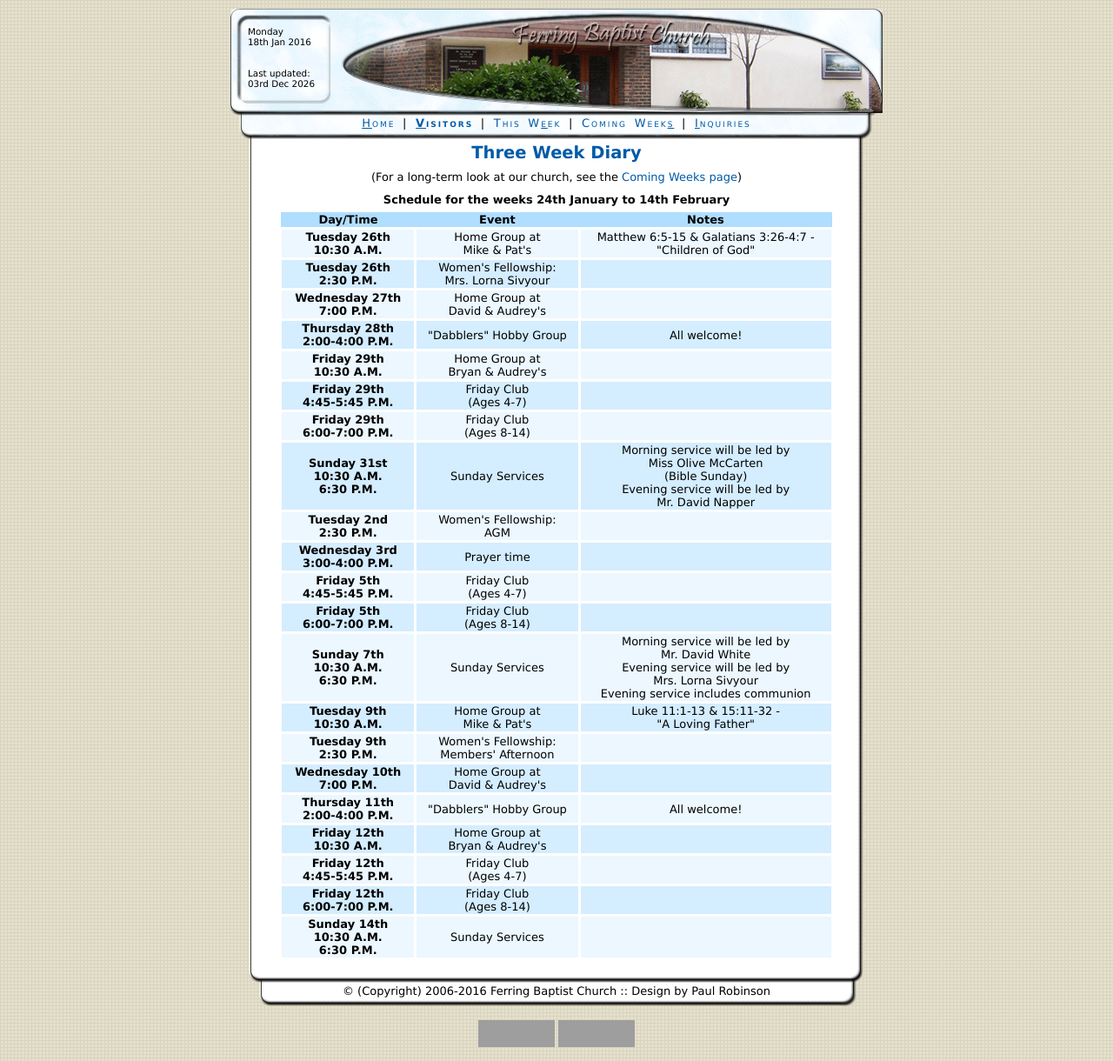
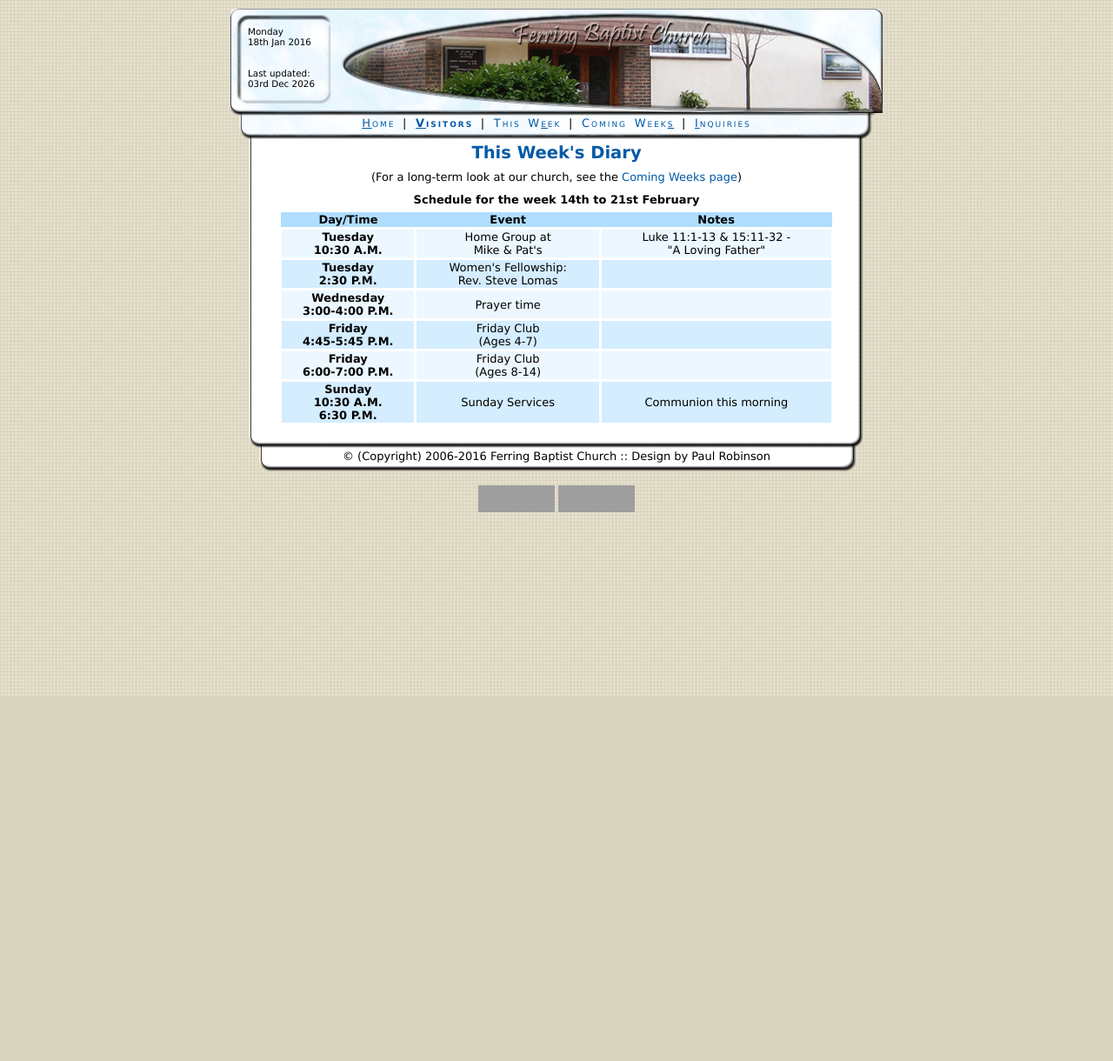
Before and after one commit to paulrr88/church, a PHP site: page /church/diary.php in a window 1280 px wide. Shown: the whole page at 87% size. After the commit the page ends 800 px from the top, so only its background shows below. Run offline with PHP 8.4, Linux system fonts and the light colour scheme; grey boxes are pictures that could not be loaded.

Commit message:
Diary update

```diff
--- a/diary.php
+++ b/diary.php
@@ -2,11 +2,11 @@
 
 <?php include("header.php"); ?>
 			<div id="content">
-				<h1>Three Week Diary</h1>
+				<h1>This Week's Diary</h1>
 
 				<p class="centre">(For a long-term look at our church, see the <a href="upcoming.php">Coming Weeks page</a>)</p>
 
-				<p class="centre"><strong>Schedule for the weeks 24th January to 14th February</strong></p>
+				<p class="centre"><strong>Schedule for the week 14th to 21st February</strong></p>
 
 				<table class="styled" summary="Schedule for events in the coming week(s)">
 					<thead>
@@ -18,117 +18,34 @@
 					</thead>
 					<tbody>
 						<tr class="odd">
-							<th scope="row">Tuesday 26th<br /> 10:30 A.M.</th>
+							<th scope="row">Tuesday<br /> 10:30 A.M.</th>
 							<td>Home Group at<br />Mike &amp; Pat's</td>
-							<td>Matthew 6:5-15 &amp; Galatians 3:26-4:7 - <br />"Children of God"</td>
+							<td>Luke 11:1-13 &amp; 15:11-32 - <br />"A Loving Father"</td>
 						</tr>
                          <tr>
-							<th scope="row">Tuesday 26th<br />2:30 P.M.</th>
-							<td>Women's Fellowship:<br />Mrs. Lorna Sivyour</td>
+							<th scope="row">Tuesday<br />2:30 P.M.</th>
+							<td>Women's Fellowship:<br />Rev. Steve Lomas</td>
 							<td></td>
 						</tr>
 						<tr class="odd">
-							<th scope="row">Wednesday 27th<br />7:00 P.M.</th>
-							<td>Home Group at<br />David &amp; Audrey's</td>
+							<th scope="row">Wednesday<br />3:00-4:00 P.M.</th>
+							<td>Prayer time</td>
 							<td></td>
 						</tr>
 						<tr>
-							<th scope="row">Thursday 28th<br />2:00-4:00 P.M.</th>
-							<td>"Dabblers" Hobby Group</td>
-							<td>All welcome!</td>
-						</tr>
-						<tr class="odd">
-							<th scope="row">Friday 29th<br />10:30 A.M.</th>
-							<td>Home Group at<br />Bryan &amp; Audrey's</td>
-							<td></td>
-						</tr>
-						<tr>
-							<th scope="row">Friday 29th<br />4:45-5:45 P.M.</th>
+							<th scope="row">Friday<br />4:45-5:45 P.M.</th>
 							<td>Friday Club<br />(Ages 4-7)</td>
 							<td></td>
 						</tr>
 						<tr class="odd">
-							<th scope="row">Friday 29th<br />6:00-7:00 P.M.</th>
+							<th scope="row">Friday<br />6:00-7:00 P.M.</th>
 							<td>Friday Club<br />(Ages 8-14)</td>
 							<td></td>
 						</tr>
 						<tr>
-							<th scope="row">Sunday 31st<br />10:30 A.M.<br />6:30 P.M.</th>
+							<th scope="row">Sunday<br />10:30 A.M.<br />6:30 P.M.</th>
 							<td>Sunday Services</td>
-							<td>Morning service will be led by<br />
-								Miss Olive McCarten<br />
-								(Bible Sunday)<br />
-								Evening service will be led by<br />
-								Mr. David Napper</td>
-						</tr>
-						<tr class="odd">
-							<th scope="row">Tuesday 2nd<br />2:30 P.M.</th>
-							<td>Women's Fellowship:<br />AGM</td>
-							<td></td>
-						</tr>
-						<tr>
-							<th scope="row">Wednesday 3rd<br />3:00-4:00 P.M.</th>
-							<td>Prayer time</td>
-							<td></td>
-						</tr>
-						<tr class="odd">
-							<th scope="row">Friday 5th<br />4:45-5:45 P.M.</th>
-							<td>Friday Club<br />(Ages 4-7)</td>
-							<td></td>
-						</tr>
-						<tr>
-							<th scope="row">Friday 5th<br />6:00-7:00 P.M.</th>
-							<td>Friday Club<br />(Ages 8-14)</td>
-							<td></td>
-						</tr>
-						<tr class="odd">
-							<th scope="row">Sunday 7th<br />10:30 A.M.<br />6:30 P.M.</th>
-							<td>Sunday Services</td>
-							<td>Morning service will be led by<br />
-								Mr. David White<br />
-								Evening service will be led by<br />
-								Mrs. Lorna Sivyour<br />
-								Evening service includes communion</td>
-						</tr>
-						<tr>
-							<th scope="row">Tuesday 9th<br /> 10:30 A.M.</th>
-							<td>Home Group at<br />Mike &amp; Pat's</td>
-							<td>Luke 11:1-13 &amp; 15:11-32 - <br />"A Loving Father"</td>
-						</tr>
-            <tr class="odd">
-							<th scope="row">Tuesday 9th<br />2:30 P.M.</th>
-							<td>Women's Fellowship:<br />Members' Afternoon</td>
-							<td></td>
-						</tr>
-						<tr>
-							<th scope="row">Wednesday 10th<br />7:00 P.M.</th>
-							<td>Home Group at<br />David &amp; Audrey's</td>
-							<td></td>
-						</tr>
-						<tr class="odd">
-							<th scope="row">Thursday 11th<br />2:00-4:00 P.M.</th>
-							<td>"Dabblers" Hobby Group</td>
-							<td>All welcome!</td>
-						</tr>
-						<tr>
-							<th scope="row">Friday 12th<br />10:30 A.M.</th>
-							<td>Home Group at<br />Bryan &amp; Audrey's</td>
-							<td></td>
-						</tr>
-						<tr class="odd">
-							<th scope="row">Friday 12th<br />4:45-5:45 P.M.</th>
-							<td>Friday Club<br />(Ages 4-7)</td>
-							<td></td>
-						</tr>
-						<tr>
-							<th scope="row">Friday 12th<br />6:00-7:00 P.M.</th>
-							<td>Friday Club<br />(Ages 8-14)</td>
-							<td></td>
-						</tr>
-						<tr class="odd">
-							<th scope="row">Sunday 14th<br />10:30 A.M.<br />6:30 P.M.</th>
-							<td>Sunday Services</td>
-							<td></td>
+							<td>Communion this morning</td>
 						</tr>
 					</tbody>
 				</table>
--- a/index.php
+++ b/index.php
@@ -12,10 +12,10 @@
 
 				<!--<h1 class="hcline"><a href="holidayclub.php">Holiday Club 2015 details and form now available!</a></h1>-->
 
-				<div class="nbox_top"><h1>Diary update - 25/01/16</h1></div>
+				<div class="nbox_top"><h1>Diary update - 15/02/16</h1></div>
 
 				<div class="nbox_content">
-					<p>I've <a href="diary.php">updated the diary</a> for the next three weeks!</p>
+					<p>I've <a href="diary.php">updated the diary</a> for the next week.</p>
 
 					<p>- Paul</p>
 				</div>
```
